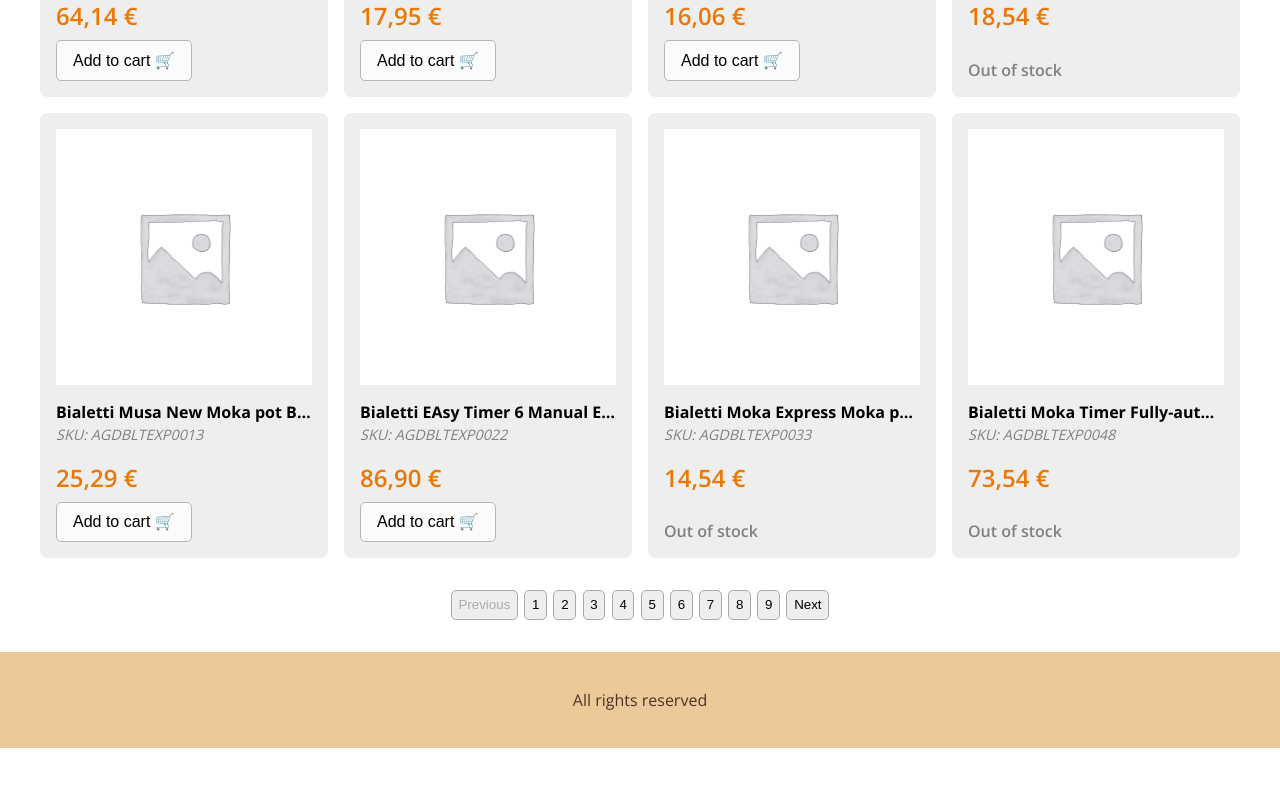
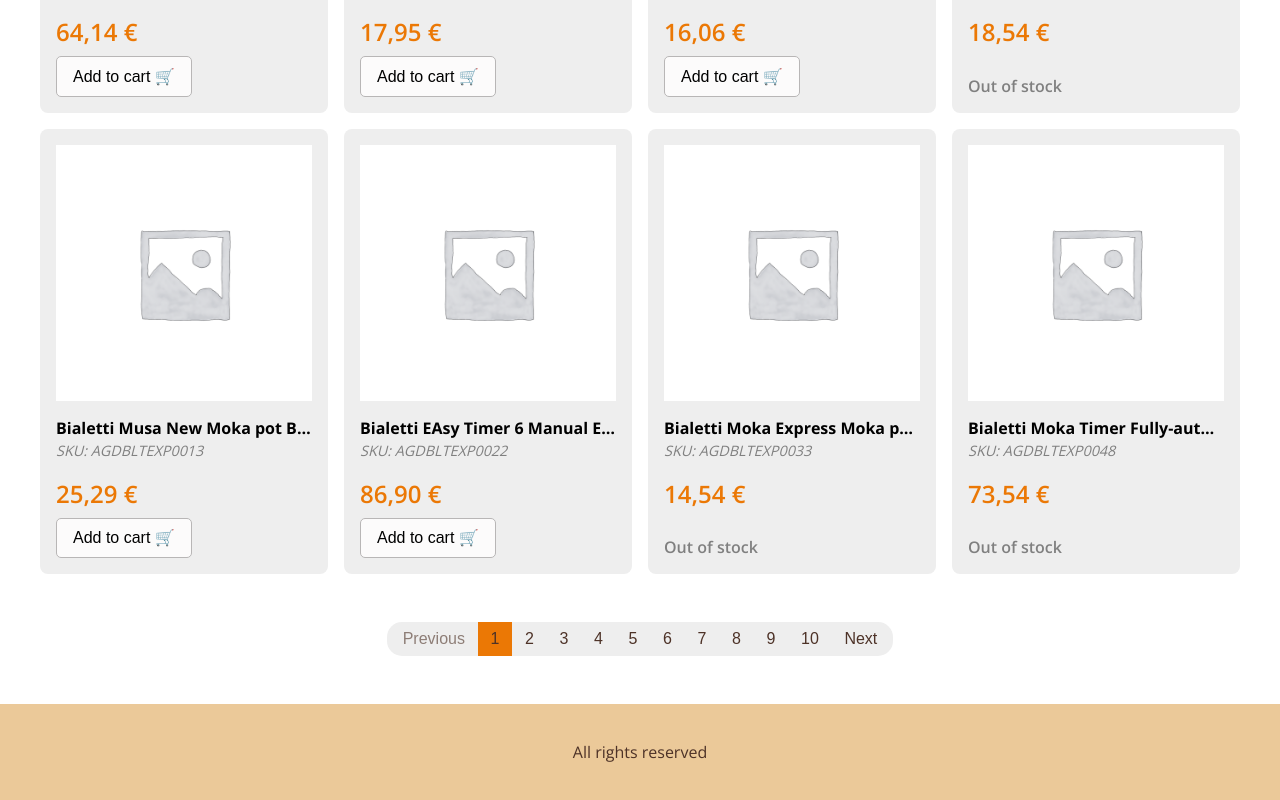
Before and after one commit to iwarra/first-tasks, a Vue app in the folder Vue/Lab20/composition-project/: page /products in a window 1280 px wide. Shown: the part 1458-2258 px from the top of the page. Before the commit the page ends 2206 px from the top, so only its background shows below. Built offline with nearby package versions, Linux system fonts and the light colour scheme.

Commit message:
Pagination functionality and design

```diff
--- a/Vue/Lab20/composition-project/src/App.vue
+++ b/Vue/Lab20/composition-project/src/App.vue
@@ -70,7 +70,7 @@
   }
 
   h1 {
-    margin-block: 1.5rem;
+    margin-block: 2rem;
     color: #4d3227;
   }
 </style>
--- a/Vue/Lab20/composition-project/src/components/ThePagination.vue
+++ b/Vue/Lab20/composition-project/src/components/ThePagination.vue
@@ -1,13 +1,16 @@
 <template>
   <div class="pagination">
-    <button class="page-btn" :disabled="pageNumber <= 0"
-      @click="routeTo(Number(pageNumber) -1)">Previous</button>
+    <button :disabled="pageNumber <= 0" @click="routeTo(Number(pageNumber) -1)"
+      :class="['first page-btn', pageNumber <= 0 ? 'disabled' : '']">Previous</button>
+    <button :class="['page-btn', pageNumber == 0 ? 'active' : '']"
+      @click="routeTo(0)">1</button>
     <template v-for="(_, index) in paginated">
-      <button :key="index" v-if="index < paginationLength"
-        :class="['page-btn', pageNumber == index + 1 ? 'active' : '']"
-        @click="routeTo(index +1)">{{index + 1}}</button>
+      <button :key="index" v-if="index > 0"
+        :class="['page-btn', pageNumber == index ? 'active' : '']"
+        @click="routeTo(index)">{{index + 1}}</button>
     </template>
-    <button class="page-btn" :disabled="pageNumber >= paginationLength"
+    <button :disabled="pageNumber >= paginationLength"
+      :class="['last page-btn', pageNumber >= paginationLength ? 'disabled' : '']"
       @click="routeTo(Number(pageNumber) +1)">Next</button>
   </div>
 </template>
@@ -23,10 +26,11 @@
     let paginationLength = paginated.length - 1;
     const router = useRouter()
 
+    // Param must be index + 1 to follow the number on the buttons
     function paginationRoute(index) {
       index == 0 ?
       router.push({ name: 'products'})
-      : router.push({ name: 'paginatedProducts', params: { number: index } })
+      : router.push({ name: 'paginatedProducts', params: { number: index + 1} })
     }
 
     function routeTo(index) {
@@ -37,26 +41,39 @@
     return { paginated, routeTo, paginationLength }
   }
 }
-
 </script>
 
 <style scoped>
   .pagination {
     display: flex;
-    gap: .4em;
-    margin-block: 2rem;
+    margin-block: 3rem;
     align-self: center;
   }
   .page-btn {
-    padding: .5em;
+    padding: .5em .8em;
+    background-color: rgb(255, 254, 254);
+    border: none;
+    font-size: 1em;
     background-color: #eee;
-    border: 1px solid darkgray;
-    border-radius: 5px;
+    color: var(--clr-secondary);
     cursor: pointer;
   }
+
+  .first {
+    border-radius: 15px 0 0 15px;
+    padding-left: 1em;
+  }
+
+  .last {
+    border-radius: 0 15px 15px 0;
+    padding-right: 1em;
+  }
   .active {
-    background-color: var(--clr-primary);
+    background-color: var(--clr-accent);
     cursor: auto;
   }
 
+  .disabled {
+   color: #5a4137a7;
+  }
 </style>
--- a/Vue/Lab20/composition-project/src/controller/data.js
+++ b/Vue/Lab20/composition-project/src/controller/data.js
@@ -16,6 +16,7 @@
   return products.find(product => product.SKU == sku)
 }
 
+
 export {
   paginated,
   divideIntoSmallerArr,
--- a/Vue/Lab20/composition-project/src/views/HomeView.vue
+++ b/Vue/Lab20/composition-project/src/views/HomeView.vue
@@ -15,6 +15,6 @@
   }
 
   p {
-    margin-bottom: 2rem;
+    margin-bottom: 3rem;
   }
 </style>
--- a/Vue/Lab20/composition-project/src/views/ProductsView.vue
+++ b/Vue/Lab20/composition-project/src/views/ProductsView.vue
@@ -32,7 +32,8 @@
 
     // to get current address-bar number
     const route = useRoute()
-    let pageNumber = ref(route.params.number ?? 0)
+    //Param must be - 1 as we increased it earlier to match with pagination numbers
+    let pageNumber = ref((route.params.number - 1) || 0) ;
 
     //Trigger the page to refresh by updating the key
     function updatePageNumber(newNumber) {
```
